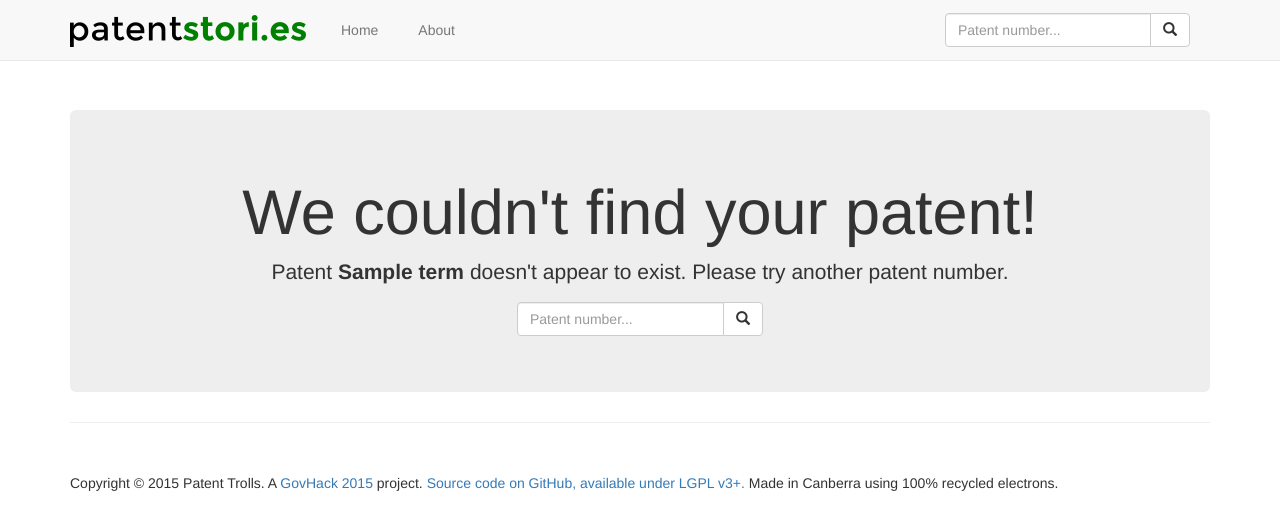
After one commit to ajdlinux/GovHack2015, a Django app: template patentstories/patent/templates/patent/search_patent_error.html in a window 1280 px wide. The commit adds this page. Shown: the top 530 px of the page. Run offline with Django 3.2, Linux system fonts and the light colour scheme; the template is opened without the code that fills it: most values are stand-ins (such as "Sample title", 1, 10 or a date in 2020); some libraries are stand-ins or nearby versions.

Commit message:
search forms now work, sensible error page for invalid patent numbers

```diff
--- a/patentstories/home/templates/home/home.html
+++ b/patentstories/home/templates/home/home.html
@@ -5,7 +5,7 @@
             <h1>Explore the world of patents</h1>
             <p>Take a look at the patents behind some great inventions. Enter a patent number, or take a look our featured patent stories below.</p>
 
-            <form class="navbar-form" role="search">
+            <form class="navbar-form" role="search" action="/patent">
                 <div class="input-group">
                     <input type="text" class="form-control" placeholder="Patent number..." name="srch-term"
                            id="srch-term">
--- /dev/null
+++ b/patentstories/patent/templates/patent/search_patent_error.html
@@ -0,0 +1,20 @@
+{% extends "site_base.html" %}
+{% block title %}Error{% endblock %}
+{% block content %}
+        <header class="jumbotron hero-spacer text-center">
+            <h1>We couldn't find your patent!</h1>
+            <p>Patent <b>{{ term }}</b> doesn't appear to exist. Please try another patent number.</p>
+
+            <form class="navbar-form" role="search">
+                <div class="input-group">
+                    <input type="text" class="form-control" placeholder="Patent number..." name="srch-term"
+                           id="srch-term">
+
+                    <div class="input-group-btn">
+                        <button class="btn btn-default" type="submit"><i class="glyphicon glyphicon-search"></i>
+                        </button>
+                    </div>
+                </div>
+            </form>
+        </header>
+{% endblock %}
--- a/patentstories/patent/urls.py
+++ b/patentstories/patent/urls.py
@@ -2,9 +2,10 @@
 
 __author__ = 'Andrew Donnellan'
 from django.conf.urls import url
-from .views import view_patent, add_annotation
+from .views import view_patent, add_annotation, search_patent
 
 urlpatterns = [
+    url(r'^$', search_patent, name='search_patent'),
     url(r'^(?P<patent_id>\w{10})/$', view_patent, name='patent'),
     url(r'^(?P<patent_id>\w{10})/annotate/$', add_annotation, name='add_annotation'),
 ]
--- a/patentstories/templates/site_base.html
+++ b/patentstories/templates/site_base.html
@@ -41,7 +41,7 @@
                     </li>
                 </ul>
                 <div class="col-sm-3 col-md-3 pull-right">
-                    <form class="navbar-form" role="search">
+                    <form class="navbar-form" role="search" action="/patent">
                         <div class="input-group">
                             <input type="text" class="form-control" placeholder="Patent number..." name="srch-term"
                                    id="srch-term">
```
Also changed, not shown: patentstories/patent/views.py (+21 -1 lines).
